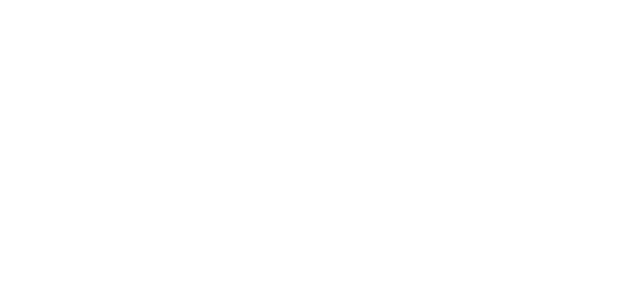
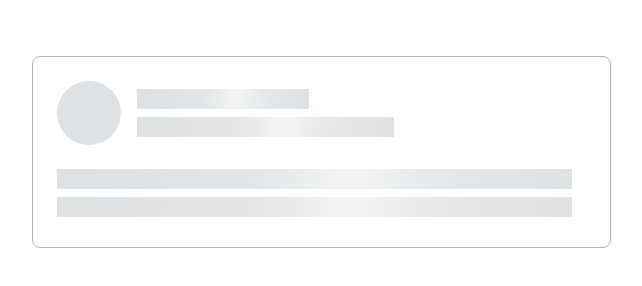
Before and after one commit to js-tasks-ru/htmlcss-20220120_yurgn13, a website: page 04-lection2/02-skeleton/index.html in a window 1280 px wide. Shown: the whole page, without its empty margins (319-961 px from the left). Drawn offline with Linux system fonts and the light colour scheme.

Commit message:
solution dz04-02-skeleton

```diff
--- a/04-lection2/02-skeleton/index.html
+++ b/04-lection2/02-skeleton/index.html
@@ -1,11 +1,23 @@
 <!DOCTYPE html>
-<!-- Страница со скелетоном -->
+<!-- By Yurij Kovchenkov -->
 <html lang="ru">
     <head>
         <link rel="stylesheet" href="../../assets/css/main.css">
         <link rel="stylesheet" href="./skeleton.css">
     </head>
     <body>
-
+        <div class="skeleton" style="margin: 56px auto;">
+            <header class="skeleton__header">
+              <div class="skeleton__photo"></div>
+              <div class="skeleton__info">
+                <div class="skeleton__line skeleton__line--short"></div>
+                <div class="skeleton__line skeleton__line--medium"></div>
+              </div>
+            </header>
+            <main class="skeleton__main">
+              <div class="skeleton__line skeleton__line--long"></div>
+              <div class="skeleton__line skeleton__line--long"></div>
+            </main>
+          </div>
     </body>
 </html>
--- a/04-lection2/02-skeleton/skeleton.css
+++ b/04-lection2/02-skeleton/skeleton.css
@@ -0,0 +1,58 @@
+.skeleton {
+    max-width: 579px;
+    height: 192px;
+    background: #ffffff;
+    border: 1px solid #acb5bd;
+    box-sizing: border-box;
+    border-radius: 8px;
+    padding: 24px;
+    display: flex;
+    flex-flow: column wrap;
+    gap: 24px;
+  }
+  .skeleton__header {
+    display: flex;
+    justify-content: flex-start;
+    gap: 16px;
+  }
+  .skeleton__photo {
+    width: 64px;
+    height: 64px;
+    background: #dde2e5;
+    border-radius: 50%;
+
+  }
+  .skeleton__info {
+    width: 80%;
+    display: flex;
+    gap: 8px;
+    flex-flow: row wrap;
+    align-content: center;
+  }
+
+  .skeleton__main {
+    display: flex;
+    flex-flow: column wrap;
+    gap: 8px;
+  }
+  .skeleton__line {
+    width: 100%;
+    height: 20px;
+    background: linear-gradient(
+      92.51deg,
+      #dde2e5 6.44%,
+      #e2e6e8 38.47%,
+      #f3f5f5 56.48%,
+      #e3e7ea 77.5%,
+      #dde2e5 102.52%
+    );
+  }
+  .skeleton__line--short {
+    max-width: 172px;
+  }
+  .skeleton__line--medium {
+    max-width: 257px;
+  }
+  .skeleton__line--long {
+    max-width: 515px;
+  }
```
